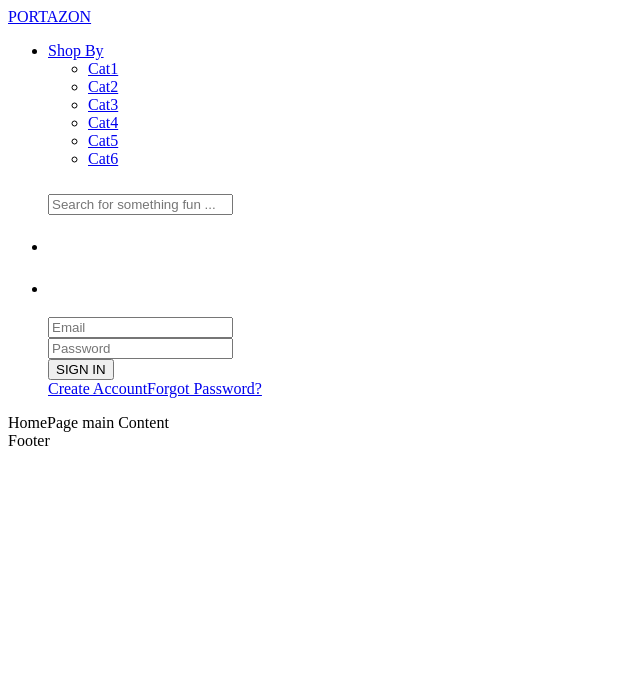
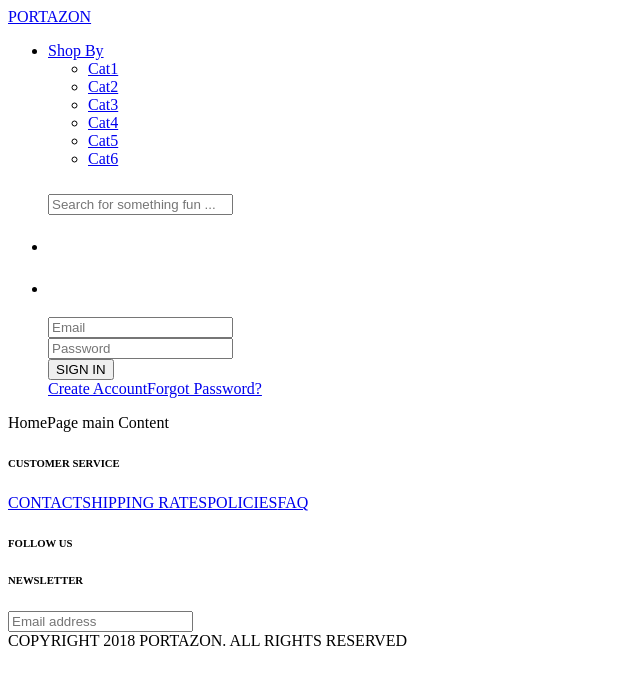
Before and after one commit to ramyatata/Portazon, a React (Create React App) app in the folder client/: page / in a window 1280 px wide. Shown: the top 684 px of the page, without its empty margins (0-640 px from the left). Built offline with nearby package versions, Linux system fonts and the light colour scheme; the HTML template or start-up script is replaced by a standard one.

Commit message:
footer added

```diff
--- a/client/src/components/footer.jsx
+++ b/client/src/components/footer.jsx
@@ -7,7 +7,35 @@ class Footer extends React.Component {
   }
   render(){
     return(
-      <div>Footer</div>
+        <div className='footer'>
+          <div className='col-xs-12 main-footer'>
+            <div className='col-xs-4 footer-section'>
+              <h6>CUSTOMER SERVICE</h6>
+                <span><a href="/contact">CONTACT</a></span>
+                <span><a href="/shippingRates">SHIPPING RATES</a></span>
+                <span><a href="/policies">POLICIES</a></span>
+                <span><a href="/faq">FAQ</a></span>
+            </div>
+            <div className='col-xs-4 footer-section'>
+              <h6>FOLLOW US</h6>
+              <span className='fa fa-facebook fa-lg'><a href="https://www.facebook.com" target="_blank"></a></span>
+              <span className='fa fa-twitter fa-lg'><a href="https://www.twitter.com" target="_blank"></a></span>
+              <span className='fa fa-instagram fa-lg'><a href="https://www.instagram.com" target="_blank"></a></span>
+              <span className='fa fa-pinterest fa-lg'><a href="https://www.pinterest.com" target="_blank"></a></span>
+            </div>
+            <div className='col-xs-4 footer-section'>
+              <h6>NEWSLETTER</h6>
+              <div className="input-group margin-bottom-sm col-xs-8 col-xs-offset-2 text-center">
+                <span className="input-group-addon"><i className="fa fa-envelope-o fa-fw"></i></span>
+                <input className="form-control" type="text" placeholder="Email address"/>
+              </div>
+              </div>
+            </div>
+          <div className='col-xs-12 sub-footer'>
+          <i className="fa fa-copyright fa-lg" aria-hidden="true"></i>
+          <span>COPYRIGHT 2018 PORTAZON. ALL RIGHTS RESERVED</span>
+          </div>
+        </div>
     );
   }
 }
```
